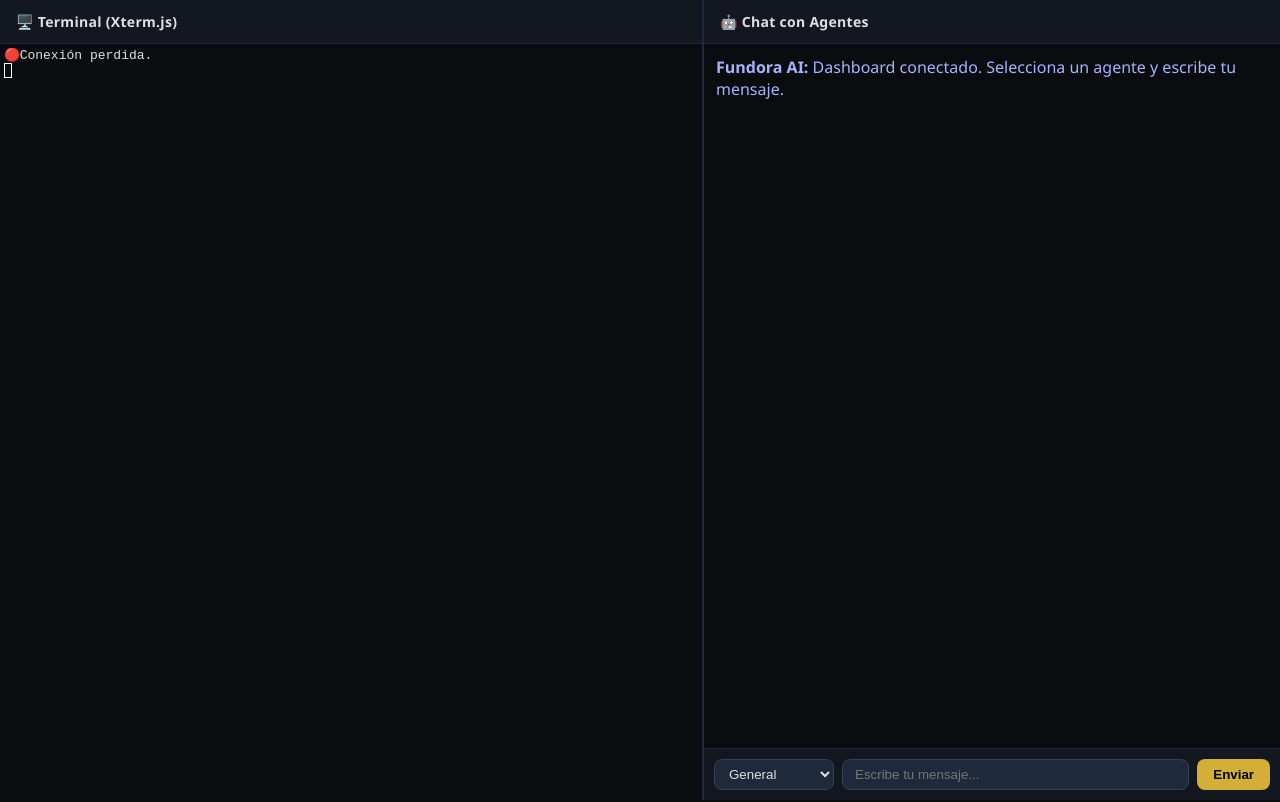
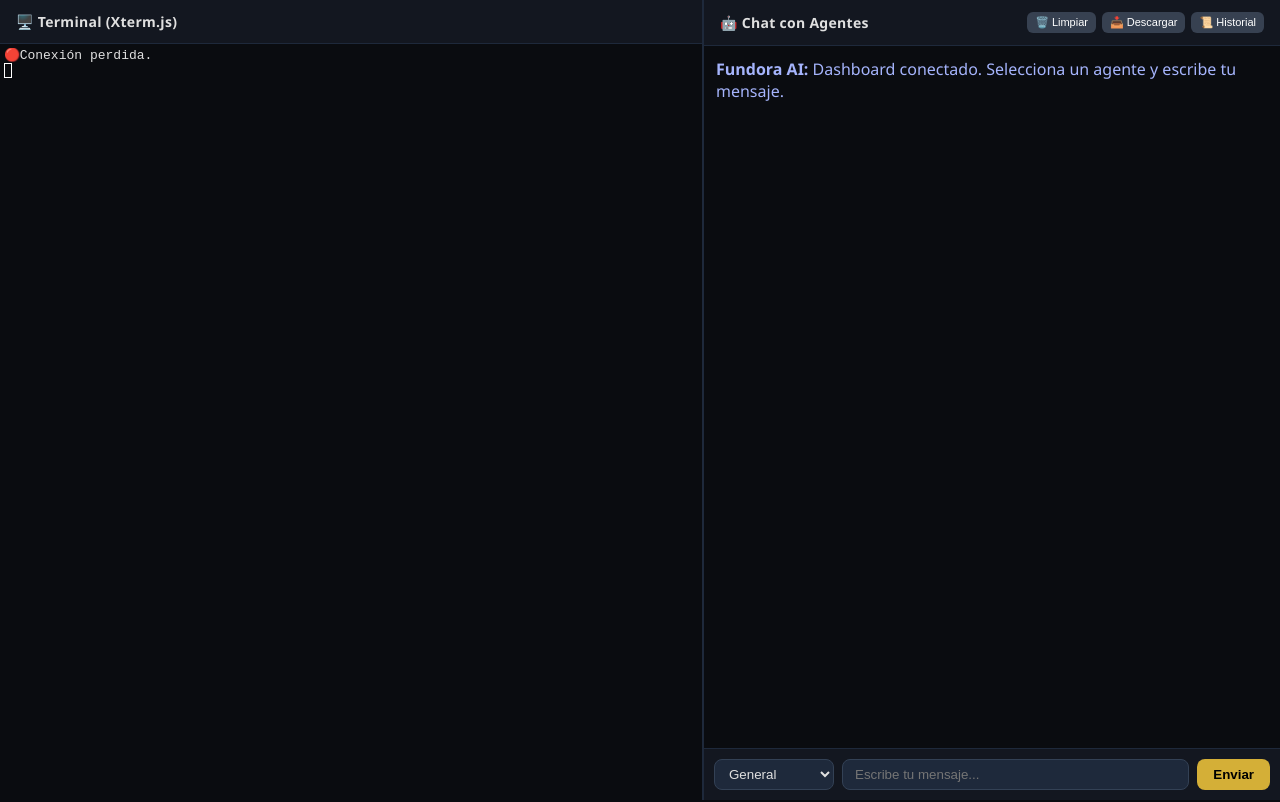
Before and after one commit to yoelfunfora-maker/fundora-ai, a website: page public/dashboard.html in a window 1280 px wide. Drawn offline with nearby package versions, Linux system fonts and the light colour scheme.

Commit message:
Reparación integral: video URL, img2img mejorado, bucket Supabase, dashboard con historial/limpiar/descargar

```diff
--- a/public/dashboard.html
+++ b/public/dashboard.html
@@ -29,7 +29,14 @@
         <div id="terminal-container"></div>
     </div>
     <div id="panel-der">
-        <div class="header">🤖 Chat con Agentes</div>
+        <div class="header" style="display:flex;justify-content:space-between;align-items:center;">
+  <span>🤖 Chat con Agentes</span>
+  <div style="display:flex;gap:6px;">
+    <button onclick="clearChat()" style="background:#374151;color:#fff;border:none;border-radius:6px;padding:4px 8px;font-size:11px;cursor:pointer;">🗑️ Limpiar</button>
+    <button onclick="downloadChat()" style="background:#374151;color:#fff;border:none;border-radius:6px;padding:4px 8px;font-size:11px;cursor:pointer;">📥 Descargar</button>
+    <button onclick="loadHistory()" style="background:#374151;color:#fff;border:none;border-radius:6px;padding:4px 8px;font-size:11px;cursor:pointer;">📜 Historial</button>
+  </div>
+</div>
         <div id="chat-container">
             <div id="chat-messages">
                 <div class="msg agent"><strong>Fundora AI:</strong> Dashboard conectado. Selecciona un agente y escribe tu mensaje.</div>
@@ -130,7 +137,43 @@
             }
         }
 
-        sendBtn.addEventListener('click', sendMessage);
+        function clearChat() {
+  document.getElementById('chat-messages').innerHTML = '<div class="msg agent"><strong>Fundora AI:</strong> Chat limpiado.</div>';
+}
+
+function downloadChat() {
+  const chat = document.getElementById('chat-messages').innerText;
+  const blob = new Blob([chat], {type: 'text/plain'});
+  const a = document.createElement('a');
+  a.href = URL.createObjectURL(blob);
+  a.download = 'fundora-chat-' + new Date().toISOString().slice(0,10) + '.txt';
+  a.click();
+}
+
+async function loadHistory() {
+  const agente = document.getElementById('agente-select').value;
+  try {
+    const resp = await fetch('/memoria/' + agente + '?sessionId=dashboard-' + agente);
+    const data = await resp.json();
+    const mensajesDiv = document.getElementById('chat-messages');
+    mensajesDiv.innerHTML = '<div class="msg agent"><strong>Fundora AI:</strong> Historial cargado.</div>';
+    if (data.memoria) {
+      data.memoria.forEach(item => {
+        const div = document.createElement('div');
+        div.className = 'msg ' + (item.tipo === 'chat' && item.contenido.startsWith('USUARIO:') ? 'user' : 'agent');
+        const role = item.contenido.startsWith('USUARIO:') ? 'Tú' : agente;
+        const text = item.contenido.replace(/^(USUARIO|AGENTE):\s*/, '');
+        div.innerHTML = '<strong>' + role + ':</strong> ' + text;
+        mensajesDiv.appendChild(div);
+      });
+    }
+    mensajesDiv.scrollTop = mensajesDiv.scrollHeight;
+  } catch(e) {
+    alert('Error al cargar historial');
+  }
+}
+
+sendBtn.addEventListener('click', sendMessage);
         input.addEventListener('keypress', e => { if (e.key === 'Enter') sendMessage(); });
     </script>
 </body>
```
Also changed, not shown: servidor.js (+15 -7 lines).
